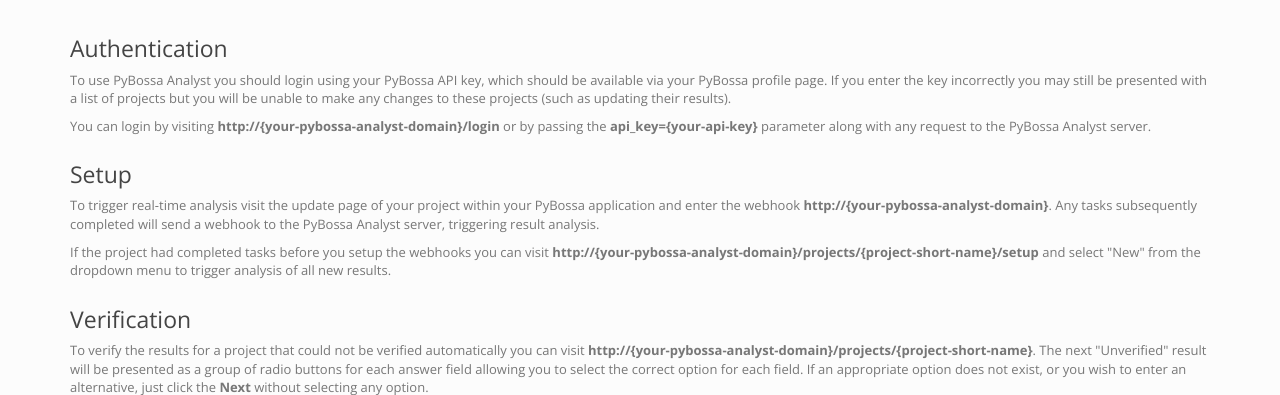
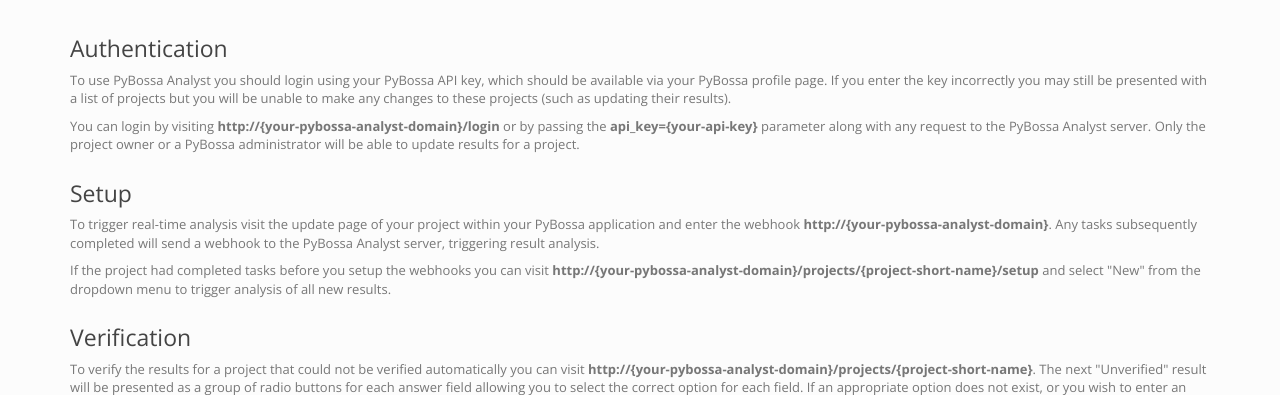
Before and after one commit to LibCrowds/libcrowds-analyst, a Flask app: page /help in a window 1280 px wide. Shown: the part 559-954 px from the top of the page. Run offline with Flask 2, Linux system fonts and the light colour scheme; some libraries are stand-ins or nearby versions.

Commit message:
Update help

```diff
--- a/pybossa_analyst/templates/help.html
+++ b/pybossa_analyst/templates/help.html
@@ -75,7 +75,8 @@
                 <p>
                     You can login by visiting <strong>http://{your-pybossa-analyst-domain}/login</strong> or
                     by passing the <strong>api_key={your-api-key}</strong> parameter along with any request
-                    to the {{ brand }} server.
+                    to the {{ brand }} server. Only the project owner or a PyBossa administrator will be able to
+                    update results for a project.
                 </p>
             </div>
         </div>
```
